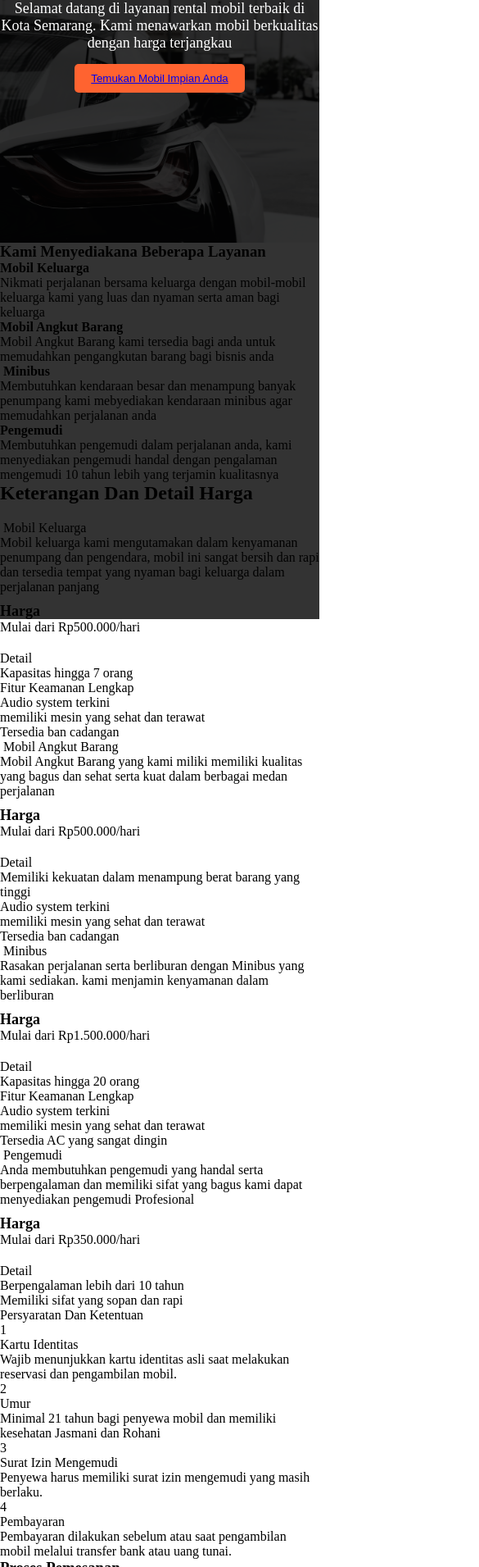
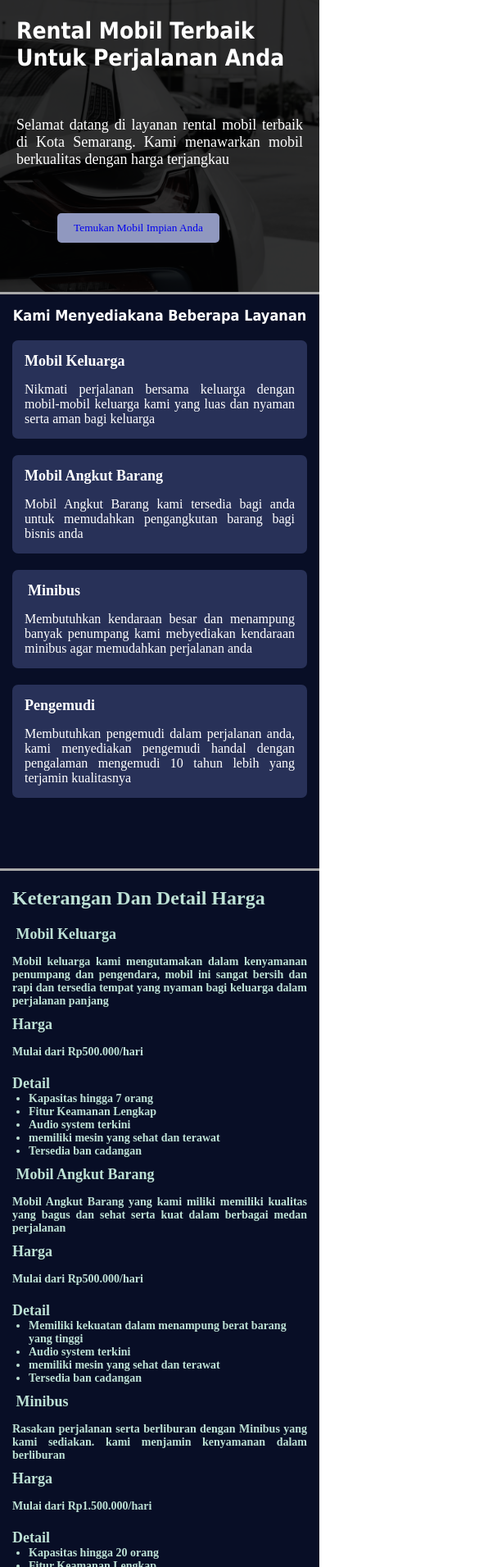
Before and after one commit to SGMTrans/RentalMobilSemarang, a plain HTML site: page index.html in a window 390 px wide. Shown: the part 89-2000 px from the top of the page at 82% size, 585 px wide, since content can reach past the window. Drawn offline with Linux system fonts and the light colour scheme.

Commit message:
Update rentalmobil.css

```diff
--- a/rentalmobil.css
+++ b/rentalmobil.css
@@ -1,10 +1,14 @@
 * {
   margin: 0;
   padding: 0;
+  font-family: Times New Roman;
+}
+a {
+  text-decoration: none;
 }
 /* Add styling to your header */
 .header {
-  background-color: #333; /* Choose your background color */
+  background-color: #262C46; /* Choose your background color */
   color: #fff; /* Choose your text color */
   padding: 10px;
   position: fixed; /* Set the header to a fixed position */
@@ -24,6 +28,7 @@
   right: 0; /* Position it to the right side of the header */
   top: 0; /* Align it with the top of the header */
   padding: 10px 20px;
+  z-index: 4;
 }
 .judul{
   padding:10px 20px;
@@ -32,38 +37,50 @@
 /* Style for the container with background image */
 .sambutan {
   margin-top: 45px;
-  height: 300px;
+  height: 320px;
   background-image: url(mobilbackground.jpg); /* Replace 'your-image.jpg' with your image path */
   background-size: cover; /* Scale the background image to cover the container */
   background-position: center; /* Center the background image */
   background-repeat: no-repeat; /* Prevent background image from repeating */
-  padding: 20px; /* Add some padding for content spacing */
-  text-align: center; /* Center the text content */
-  color: black; /* Set text color to white */
+  padding: 40px; /* Add some padding for content spacing */
+  text-align: left; /* Center the text content */
+  color: white; /* Set text color to white */
 }
 
 /* Style for the <h4> element */
-.sambutan h4 {
-  font-size: 32px; /* Set font size to 28 */
-  font-style: montserrat;
-  padding-bottom: 15px;
+.overlay h4 {
+  padding-top: 65px;
+  font-size: 28px; /* Set font size to 28 */
+ font-family: Sans-Serif;
+  padding-bottom: 5px;
+  margin-left: 20px;
+  margin-right: 20px;
+  font-family: Tahoma;
 }
 
 /* Style for the <p> element */
-.sambutan p {
+.overlay p {
   font-size: 18px; /* Set font size to 14 */
+  text-align: justify;
   color: white;
   margin-bottom: 15px;
+  z-index: 20;
+  padding-top: 35px;
+  padding-bottom: 30px;
+  margin-left: 20px;
+  margin-right: 20px;
 }
 
 /* Style for the button with a background color matching your theme */
-.sambutan button {
-  background-color: #ff6330; /* Set the background color to your theme color (e.g., orange) */
-  color: #fff; /* Set text color to white */
+.overlay button {
+  background-color: #9098BF; /* Set the background color to your theme color (e.g., orange) */
+  color: black;
   padding: 10px 20px; /* Add padding to the button for spacing */
   border: none; /* Remove button border */
   border-radius: 5px; /* Add rounded corners to the button */
   cursor: pointer; /* Add a pointer cursor on hover */
+  margin: 10px 70px;
+  text-decoration: none;
 }
 .background::after {
   content: ''; /* Create a pseudo-element */
@@ -76,10 +93,236 @@
 }
 .overlay {
   position: absolute; /* Position it absolutely within the container */
-  top: 0;
+  top: 45px;
   left: 0;
   width: 100%; /* Cover the entire container width */
-  height: 100%; /* Cover the entire container height */
+  height: 400px; /* Cover the entire container height */
   background-color: rgba(0, 0, 0, 0.8); /* Black with 80% transparency */
   z-index: 0; /* Place it below the content and the background image */
 }
+.tumpukan,.keterangan{
+  height: 700px;
+  width: 100%;
+  background-color:#080E26;
+  border-top: 3px solid darkgrey;
+
+}
+.base1,.base2,.base3,.base4{
+  height: auto;
+  width:auto;
+  background-color:#283158;
+  padding: 15px;
+  display: block;
+  margin: 20px 15px;
+  border-radius: 7px;
+  color: white;
+}
+.tumpukan h3{
+  padding-top: 15px;
+  text-align: center;
+  font-family: Tahoma;
+  font-weight: bold;
+  color: white;
+  font-size: 18px;;
+
+}
+p{
+  margin-top: 15px;
+  text-align: justify;
+}
+span{
+  font-size: 18px;
+}
+.keterangan{
+  height: auto;
+  width: auto;
+  background-color: #080E26;
+  color: #bde1d5;
+  padding: 20px 15px;
+  font-family: Tahoma;
+}
+.keterangan h2 h3 h4 p span judul{
+  margin-top: 15px;
+  margin-bottom: 15px;
+}
+.keterangan p{
+  font-size: 14px;
+}
+.keterangan ul{
+  margin-bottom: 10px;
+}
+li{
+  margin-left: 20px;
+  font-size: 14px;
+
+}
+.ket1,.ket2,.ket3,.ket4 span{
+  font-weight: bold;
+  font-size: 18px;
+}
+.syarat{
+  width: auto;
+  height: 750px;
+  background-color: #A6ABC9;
+  padding: 7px 7px;
+}
+.syaratbar{
+  width: auto;
+  height: 730px;
+  background-color: #080E26;
+  border-radius:10px;
+  padding: 10px;
+}
+.container1{
+  display: flex;
+  width:auto;
+  height:auto;
+  padding:10px;
+
+}
+.left-box {
+  height: 30px;
+  width: 80px; /* Adjusted width */
+  background-color: #283158;
+  color: white;
+  display: flex;
+  justify-content: center;
+  align-items: center; /* Vertically center the content */
+  text-align: center;
+  padding: 5px;
+  margin-top: 10px;
+  border-radius: 5px;
+  margin-right: 10px;
+  overflow: hidden;
+  white-space: nowrap;
+}
+.left-box3 {
+  height: 30px;
+  width: 70px; /* Adjusted width */
+  background-color: #283158;
+  color: white;
+  display: flex;
+  justify-content: center;
+  align-items: center; /* Vertically center the content */
+  text-align: center;
+  padding: 5px;
+  margin-top: 10px;
+  border-radius: 5px;
+  margin-right: 10px;
+  overflow: hidden;
+  white-space: nowrap;
+}
+.right-box {
+  color: #bde1d5;
+  flex-grow: 1;
+  padding: 10px 20px;
+  text-align: justify;
+}
+
+.ketentuan {
+  font-weight: bold;
+  font-size: 28px;
+  font-family: roboto;
+  color: white;
+  padding: 20px 20px;
+}
+
+.statement {
+  font-size: 18px;
+  font-weight: bold;
+  margin-bottom: 10px;
+}
+.Pemesanan{
+  width: auto;
+  height: auto;
+  background-color: #080E26;
+  padding: 30px 20px;
+  color:#bde1d5 ;
+  border-bottom: 3px solid #A6ABC9;
+}
+.Pemesanan h3{
+  font-size: 32px;
+  font-family: Times New Roman;
+  padding-bottom: 30px;
+}
+.Pesan{
+  font-size: 18px;
+  justify-content: center;
+  font-weight: bold;
+  padding-bottom: 10px;
+}
+.caraPesan{
+  padding-bottom: 20px;
+}
+.car-list{
+  width: auto;
+  height: auto;
+  background-color:#080E26 ;
+  padding: 20px 20px;
+  color: white;
+
+}
+.car-list h2{
+  color:  white;
+  font-size: 34px;
+  text-align: center;
+  padding-bottom: 30px;
+}
+.car-item{
+  height: auto;
+  border: 2px solid black;
+  margin-bottom: 30px;
+  padding: 10px 10px;
+}
+.car-item img{
+  height: 300%;
+  width: 100%;
+  display: scroll;;
+  border: 2px solid #e893be ;
+}
+.car-description{
+  padding: none;
+
+}
+.penutupan img{
+  width: 100%;
+  height: 240px;
+  justify-content: center;
+}
+.footer{
+  width: auto;
+  height: 150px;
+  background-color: #8865dacc;
+  display: flex;
+  justify-content: space-between;
+  padding: 30px 20px;
+  margin-top: none;
+}
+.footer-item{
+  flex: 1;
+  margin-right: 20px;
+}
+.footer-item button{
+  background-color: #53da53;
+  border-radius: 10px;
+  width: 110%;
+  border: 2px solid black;
+  color: black;
+  margin-top: 5px;
+  justify-content: center;
+}
+.jdl{
+  font-size: 17px;
+  font-weight: bold;
+  align-items: center;
+  border-bottom: 2px solid black;
+  margin-bottom: 5px;
+}
+.atau{
+  font-size: 14px;
+  text-align: center;
+  font-weight: bold;
+}
+.ktr{
+  font-size: 11px;
+}
```
